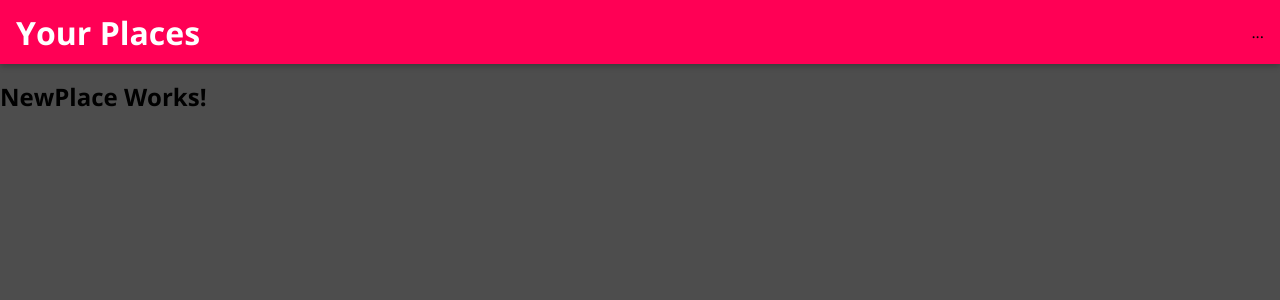
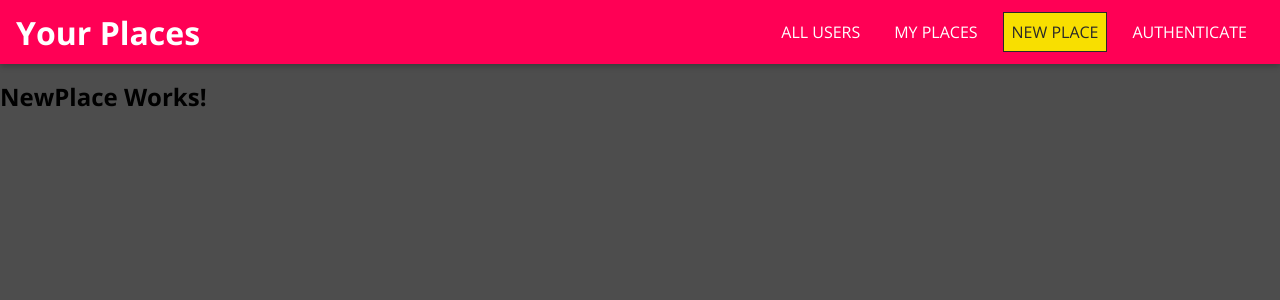
Before and after one commit to Elisa-cf/fe-mern-app, a React (Create React App) app: page /places/new in a window 1280 px wide. Shown: the top 300 px of the page. Built offline with nearby package versions, Linux system fonts and the light colour scheme.

Commit message:
added and styled nav links

```diff
--- a/src/shared/components/navigation/MainNavigation.js
+++ b/src/shared/components/navigation/MainNavigation.js
@@ -1,6 +1,7 @@
 import React from 'react'
 import {Link} from 'react-router-dom'
 import MainHeader from './MainHeader'
+import NavLinks from './NavLinks'
 import './MainNavigation.css'
 
 const MainNavigation = (props) => {
@@ -13,7 +14,7 @@
                 <span/>
             </button>
             <h1 className='main-navigation__title'><Link to='/'>Your Places</Link></h1>
-            <nav>...</nav>
+            <nav><NavLinks/></nav>
         </MainHeader>
     )
 }
--- a/src/shared/components/navigation/NavLinks.css
+++ b/src/shared/components/navigation/NavLinks.css
@@ -0,0 +1,76 @@
+.nav-links {
+  list-style: none;
+  margin: 0;
+  padding: 0;
+  width: 100%;
+  height: 100%;
+  display: flex;
+  flex-direction: column;
+  justify-content: center;
+  align-items: center;
+}
+
+.nav-links li {
+  margin: 1rem;
+}
+
+.nav-links a {
+  border: 1px solid transparent;
+  color: #292929;
+  text-decoration: none;
+  padding: 0.5rem;
+}
+
+.nav-links a:hover,
+.nav-links a:active,
+.nav-links a.active {
+  background: #f8df00;
+  border-color: #292929;
+  color: #292929;
+}
+
+.nav-links button {
+  cursor: pointer;
+  border: 1px solid #292929;
+  color: #292929;
+  background: transparent;
+  padding: 0.5rem;
+  font: inherit;
+}
+
+.nav-links button:focus {
+  outline: none;
+}
+
+.nav-links button:hover,
+.nav-links button:active {
+  background: #292929;
+  color: white;
+}
+
+@media (min-width: 768px) {
+  .nav-links {
+    flex-direction: row;
+  }
+
+  .nav-links li {
+    margin: 0 0.5rem;
+  }
+
+  .nav-links a {
+    color: white;
+    text-decoration: none;
+  }
+
+  .nav-links button {
+    border: 1px solid white;
+    color: white;
+    background: transparent;
+  }
+
+  .nav-links button:hover,
+  .nav-links button:active {
+    background: #f8df00;
+    color: #292929;
+  }
+}
--- a/src/shared/components/navigation/NavLinks.js
+++ b/src/shared/components/navigation/NavLinks.js
@@ -0,0 +1,16 @@
+import React from 'react'
+import { NavLink } from 'react-router-dom'
+import './NavLinks.css'
+
+const NavLinks = (props) => {
+    return (
+        <ul className='nav-links'>
+            <li><NavLink to='/' exact>ALL USERS</NavLink></li>
+            <li><NavLink to='/u1/places'>MY PLACES</NavLink></li>
+            <li><NavLink to='/places/new'>NEW PLACE</NavLink></li>
+            <li><NavLink to='/auth'>AUTHENTICATE</NavLink></li>
+        </ul>
+    )
+}
+
+export default NavLinks
```
